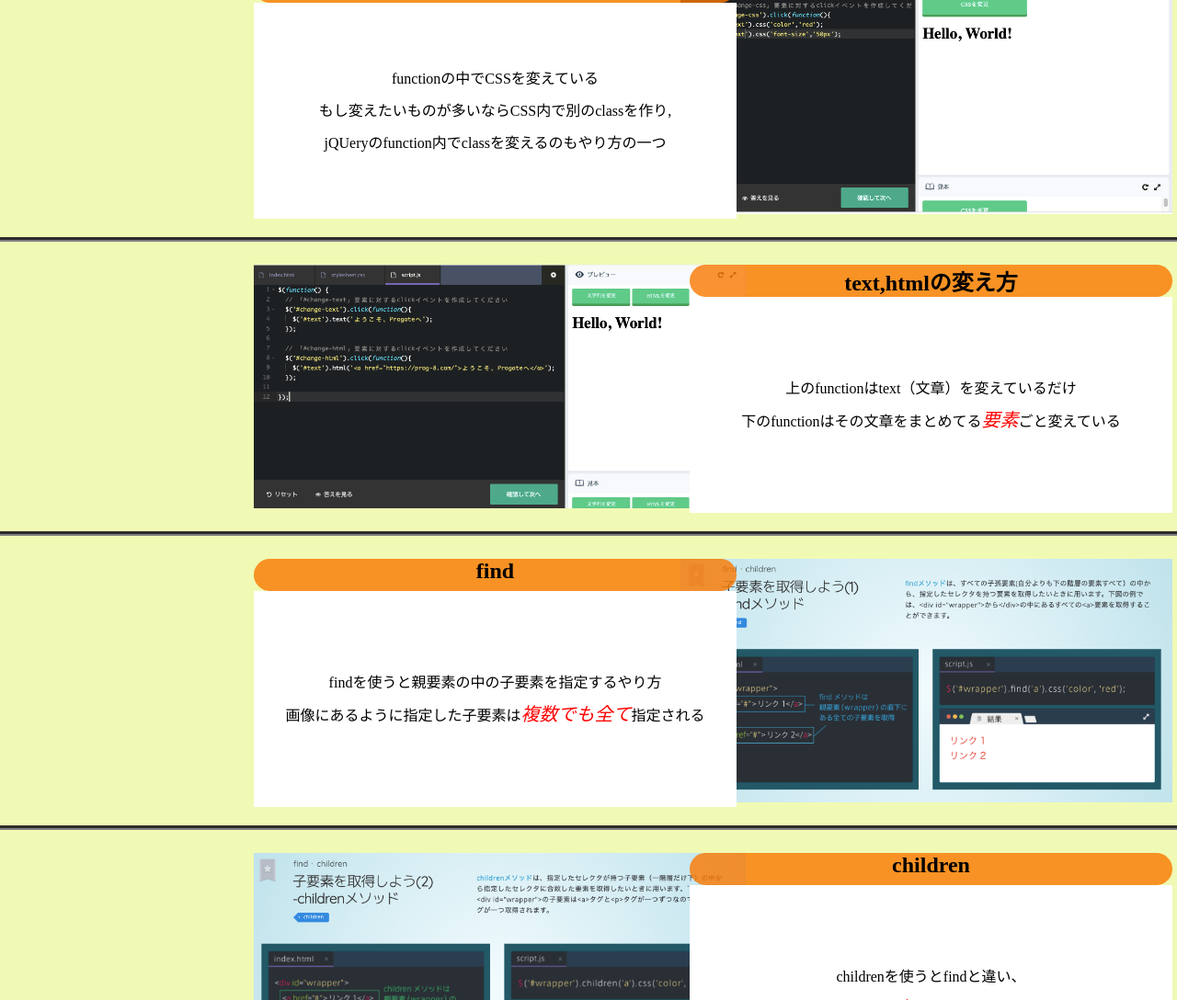
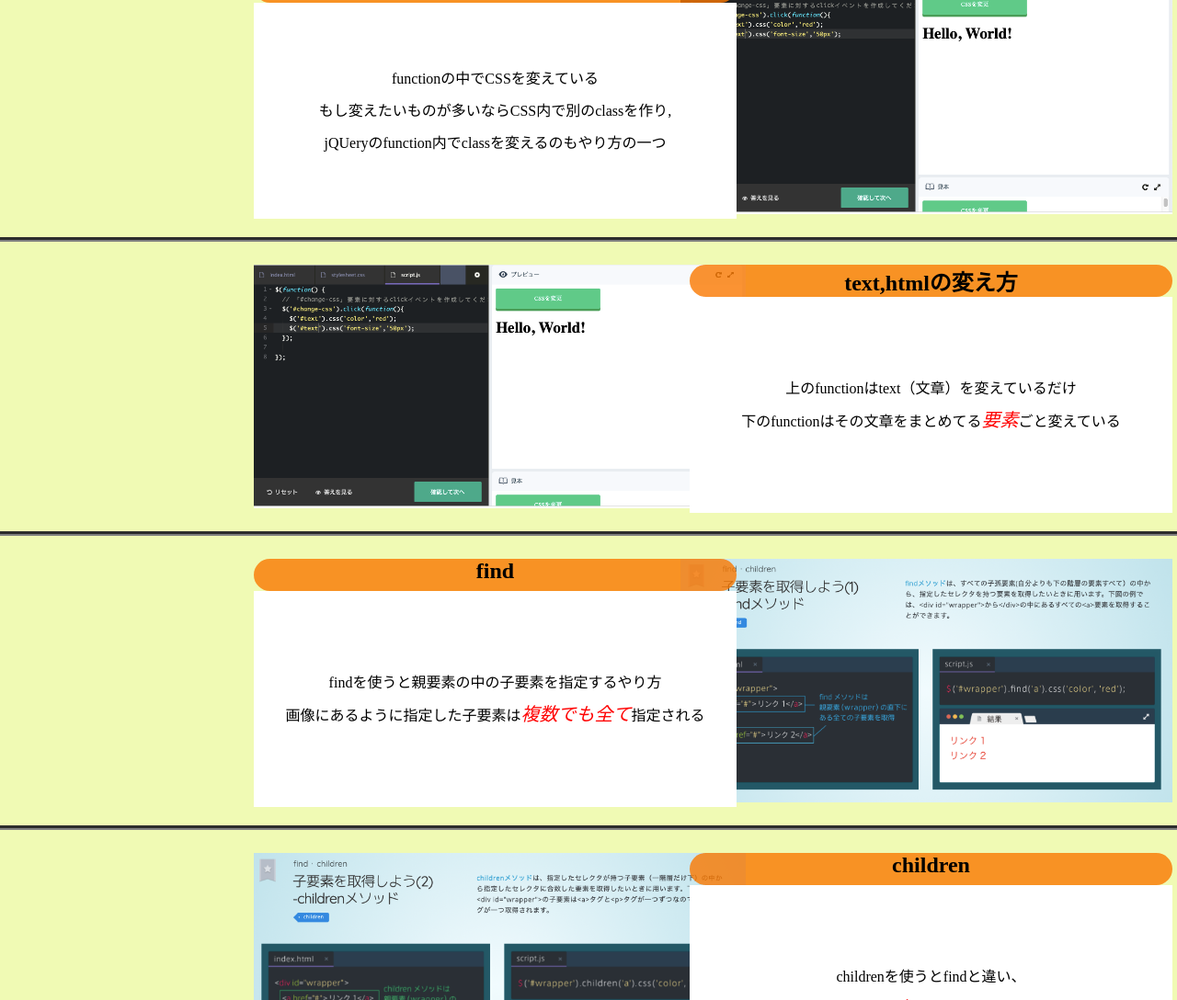
Before and after one commit to firejellyfish/new.reviewjQuery, a plain HTML site: page index.html in a window 1280 px wide. Shown: the part 1167-2255 px from the top of the page at 92% size. Drawn offline with nearby package versions, Linux system fonts and the light colour scheme.

Commit message:
Update index.html

```diff
--- a/index.html
+++ b/index.html
@@ -64,7 +64,7 @@
       </section>
 
       <section>
-        <img class="left-pic" id="fifth" src="image-jQuery/jQueryChangeHtmlAndText.png">
+        <img class="left-pic" id="fifth" src="image-jQuery/jQueryCssMethod.png">
         <h2 class="right-title">text,htmlの変え方</h2>
         <p class="right-explanation"><span class="positionForP">上のfunctionはtext（文章）を変えているだけ<br>
         下のfunctionはその文章をまとめてる<em>要素</em>ごと変えている</span></p>
```
